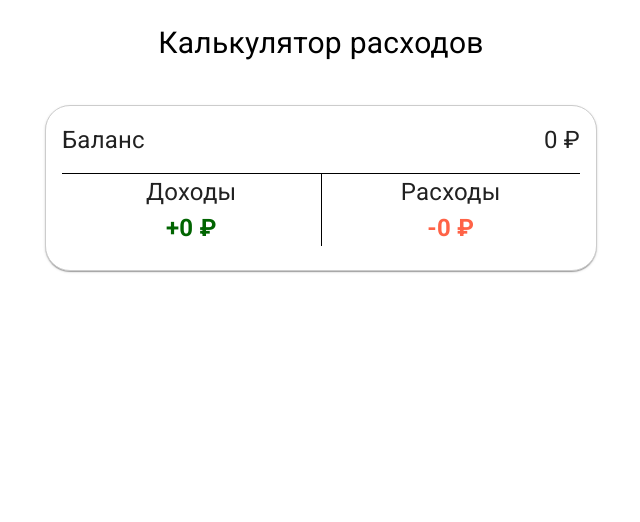
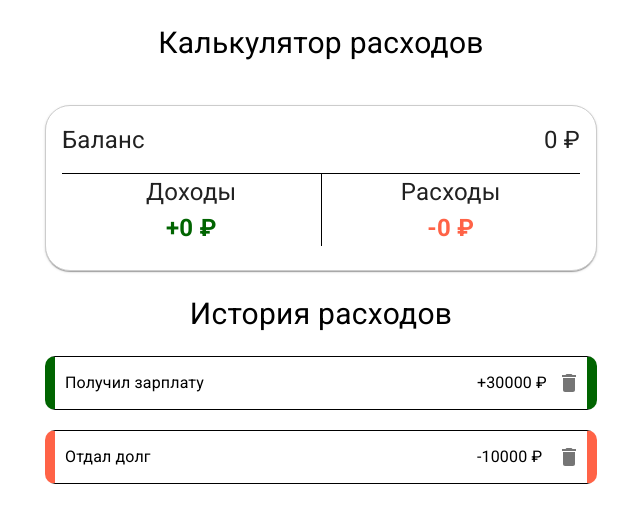
Before and after one commit to EgorPotopeiko/CostAccounting, a React (Create React App) app in the folder develop/: page / in a window 1280 px wide. Shown: the top 522 px of the page, without its empty margins (319-959 px from the left). Built offline with nearby package versions, Linux system fonts and the light colour scheme.

Commit message:
HistoryWindow
Historywindow created (windowrevenue, windowexpenses)

```diff
--- a/develop/src/App.css
+++ b/develop/src/App.css
@@ -28,11 +28,7 @@
   color: #61dafb;
 }
 
-@keyframes App-logo-spin {
-  from {
-    transform: rotate(0deg);
-  }
-  to {
-    transform: rotate(360deg);
-  }
+.MuiListItem-container {
+  position: relative;
+  list-style: none;
 }
--- a/develop/src/App.js
+++ b/develop/src/App.js
@@ -4,7 +4,11 @@ import Card from '@material-ui/core/Card';
 import CardContent from '@material-ui/core/CardContent';
 import Typography from '@material-ui/core/Typography';
 import Container from '@material-ui/core/Container';
-
+import ListItem from '@material-ui/core/ListItem';
+import ListItemText from '@material-ui/core/ListItemText';
+import IconButton from '@material-ui/core/IconButton';
+import ListItemSecondaryAction from '@material-ui/core/ListItemSecondaryAction';
+import DeleteIcon from '@material-ui/icons/Delete';
 
 const useStyles = makeStyles({
   root: {
@@ -126,6 +130,25 @@ function App() {
               </div>
             </CardContent>
           </Card>
+          <Typography className={classes.title}>История расходов</Typography>
+          <ListItem className={classes.revenuelist} button>
+              <ListItemText className={classes.revenuereason} primary='Получил зарплату'></ListItemText>
+              <ListItemText className={classes.revenuenumber} edge='end' primary='+30000 ₽'></ListItemText>
+              <ListItemSecondaryAction className={classes.deleteicon}>
+                    <IconButton edge="end" aria-label="delete">
+                    <DeleteIcon />
+                    </IconButton>
+              </ListItemSecondaryAction>
+          </ListItem>
+          <ListItem className={classes.expenseslist} button>
+              <ListItemText className={classes.expensesreason} primary='Отдал долг'></ListItemText>
+              <ListItemText className={classes.expensesnumber} edge='end' primary='-10000 ₽'></ListItemText>
+              <ListItemSecondaryAction className={classes.deleteicon}>
+                    <IconButton edge="end" aria-label="delete">
+                    <DeleteIcon />
+                    </IconButton>
+              </ListItemSecondaryAction>
+          </ListItem>
           </Container>
     </div>
   );
```
